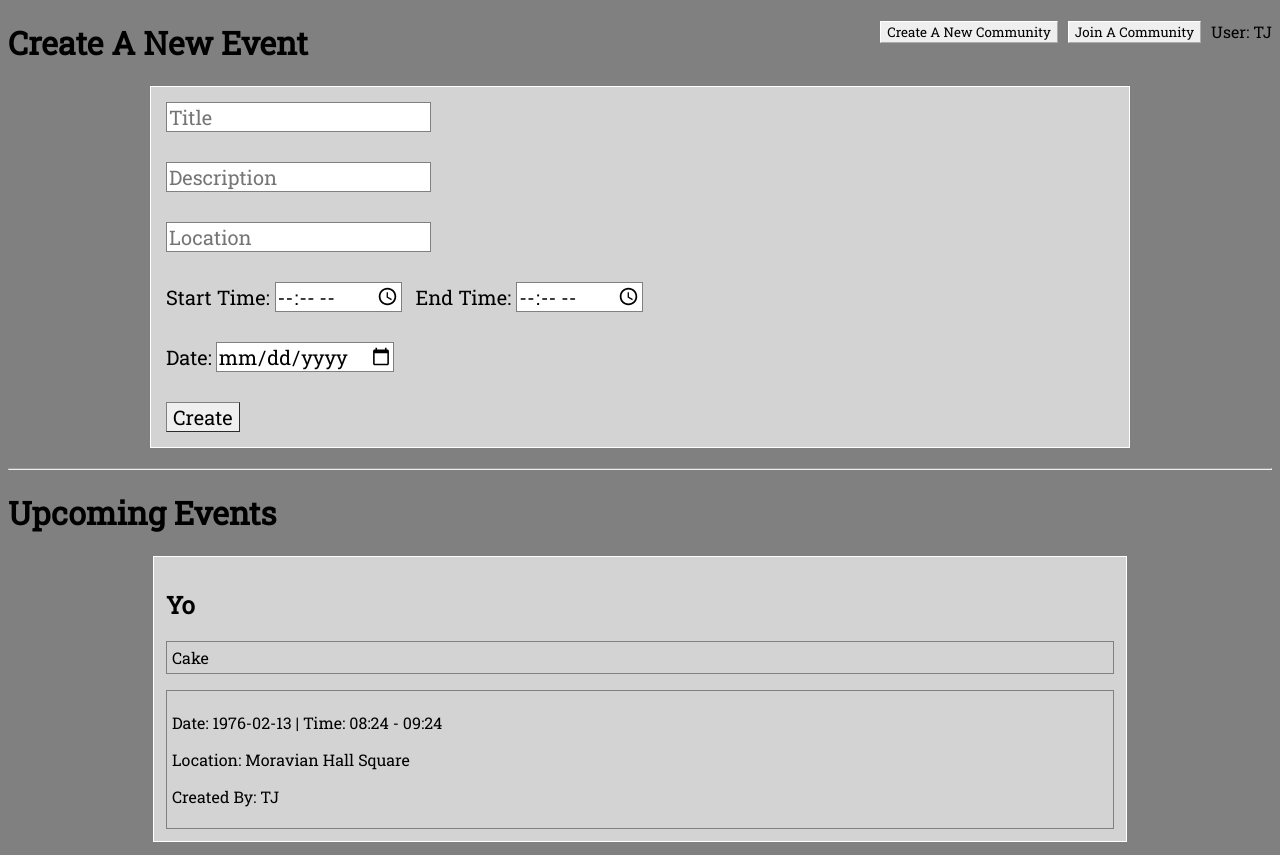
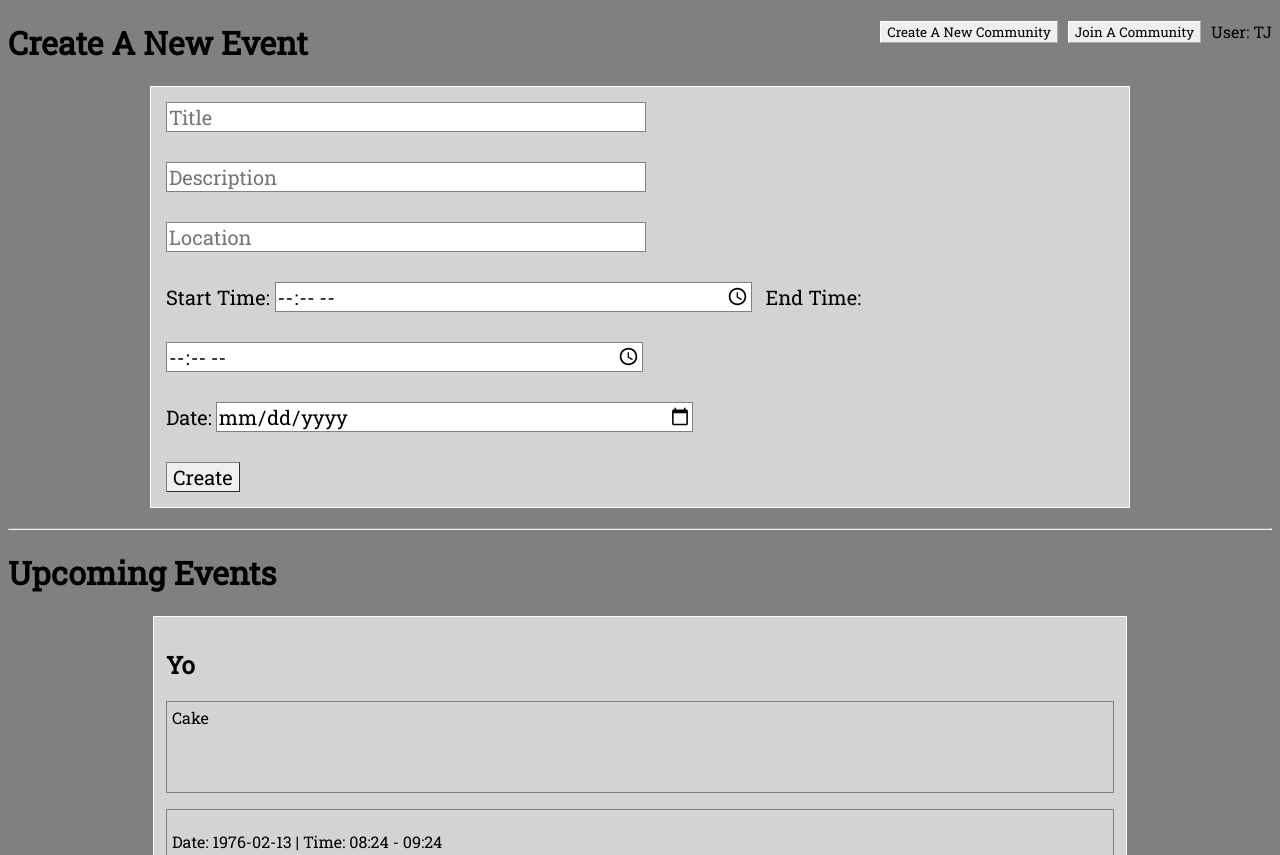
Before and after one commit to Angryquacker/ATest, a plain HTML site: page index.html in a window 1280 px wide. Shown: the top 855 px of the page. Drawn offline with nearby package versions, Linux system fonts and the light colour scheme.

Commit message:
Update style.css

```diff
--- a/style.css
+++ b/style.css
@@ -4,6 +4,10 @@ input, form button, .td  {
     margin-bottom: 1.5em;
     font-size: 1.25em;
     border: 1px solid gray;
+}
+
+input {
+    width: 50%;
 }
 
 form button {
@@ -53,3 +57,9 @@ form {
     border: 1px solid gray;
     padding: 5px;
 }
+
+#t {
+    height: 5em;
+    overflow: hidden;
+    word-break: break-word;
+}
```
